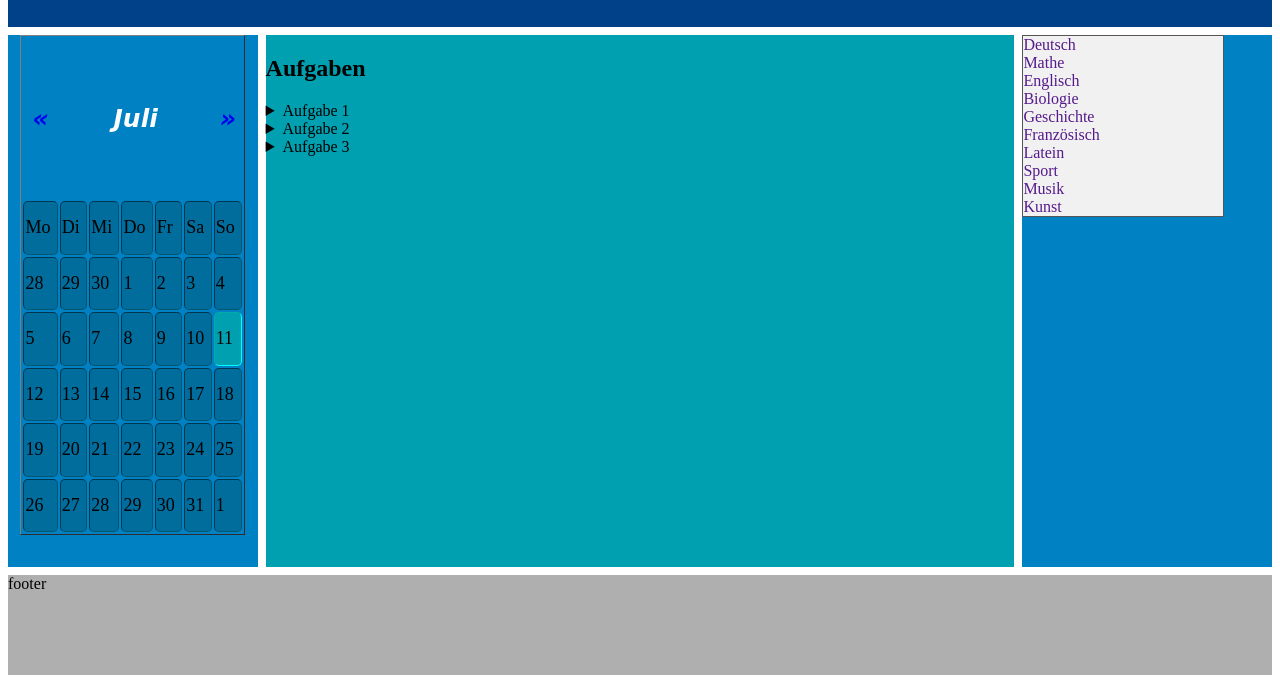
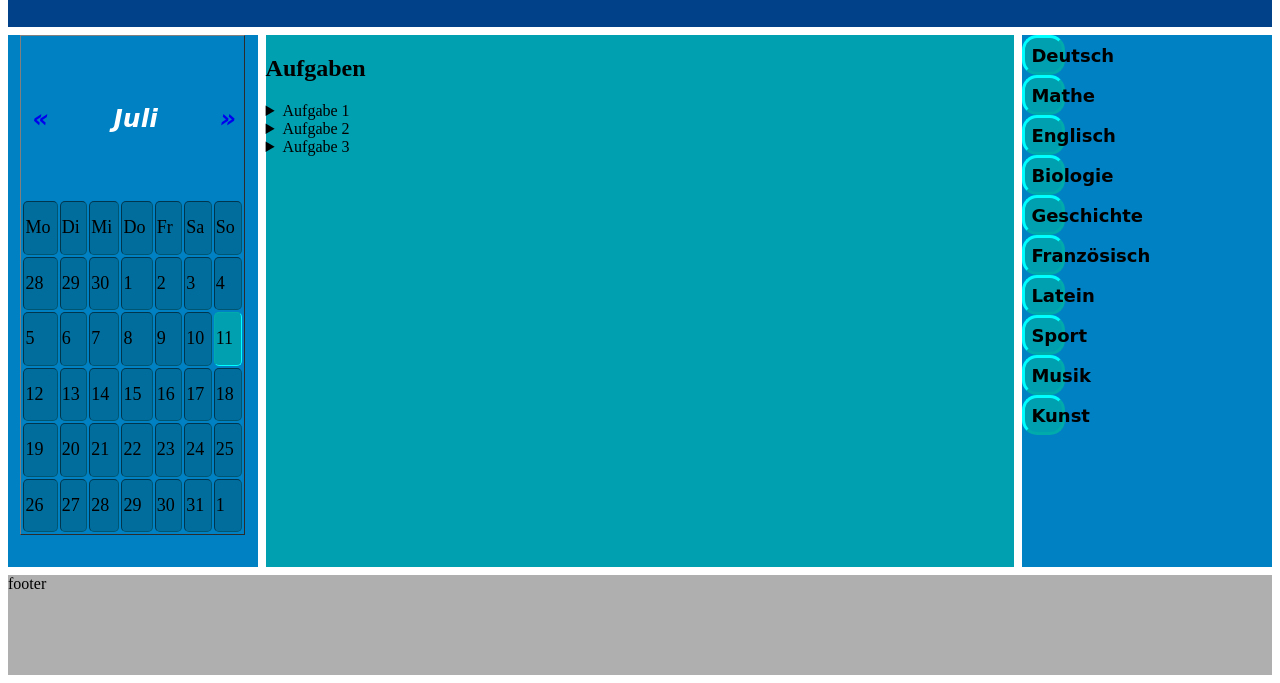
Before and after one commit to Jugendhackt/Smartpakalist, a plain HTML site: page index.html in a window 1280 px wide. Shown: the part 117-800 px from the top of the page. Drawn offline with Linux system fonts and the light colour scheme.

Commit message:
update index.html

```diff
--- a/index.html
+++ b/index.html
@@ -112,22 +112,21 @@
         </main>
         <aside>
             <div>
-                <ul>
-                    <li><a href="">Deutsch</a></li>
-                    <li><a href="">Mathe</a></li>
-                    <li><a href="">Englisch</a></li>
-                    <li><a href="">Biologie</a></li>
-                    <li><a href="">Geschichte</a></li>
-                    <li><a href="">Französisch</a></li>
-                    <li><a href="">Latein</a></li>
-                    <li><a href="">Sport</a></li>
-                    <li><a href="">Musik</a></li>
-                    <li><a href="">Kunst</a></li>
-                </ul>
+                    <button onclick="myFunction(Deutsch)">Deutsch</button> <br>
+                    <button onclick="myFunction(Mathe)">Mathe</button> <br>
+                    <button>Englisch</button> <br>
+                    <button>Biologie</button> <br>
+                    <button>Geschichte</button> <br>
+                    <button>Französisch</button> <br>
+                    <button>Latein</button> <br>
+                    <button>Sport</button> <br>
+                    <button>Musik</button> <br>
+                    <button>Kunst</button> <br>
             </div>
         </aside>
         <footer>
             footer
         </footer>
+        <script><button onclick="myFunction()">Click me</button></script>
     </body>
 </html>
```
